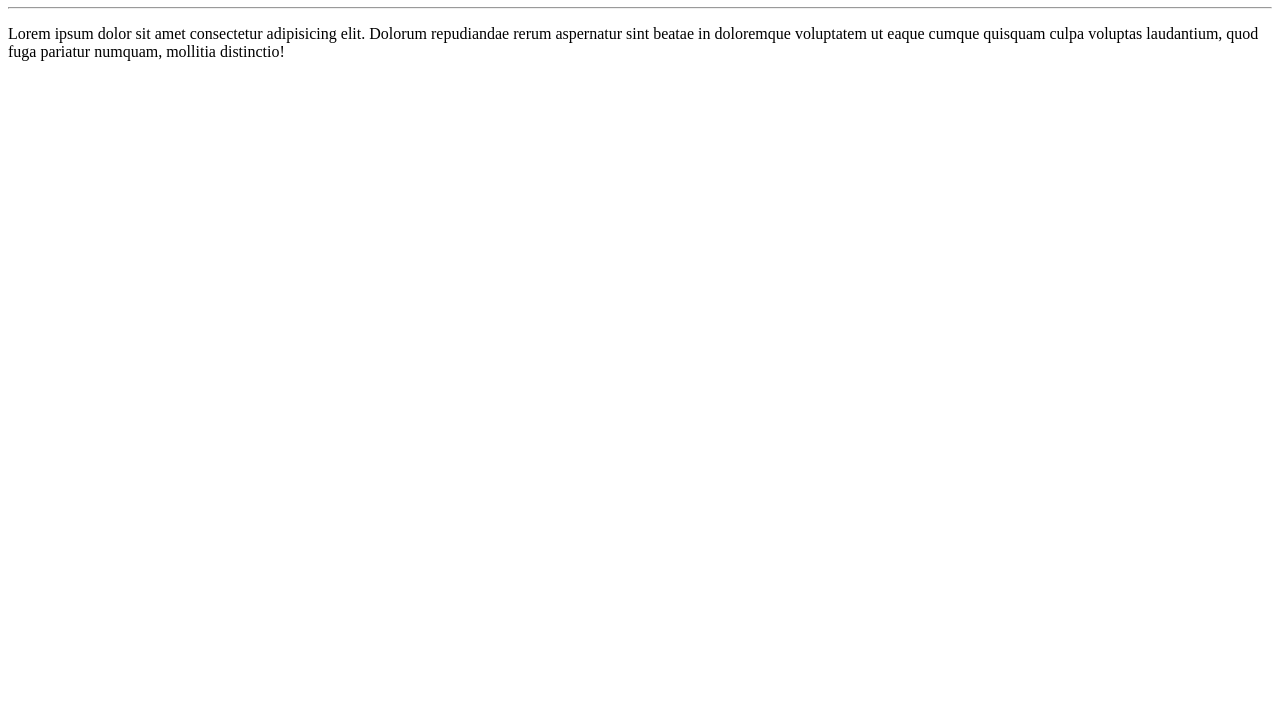
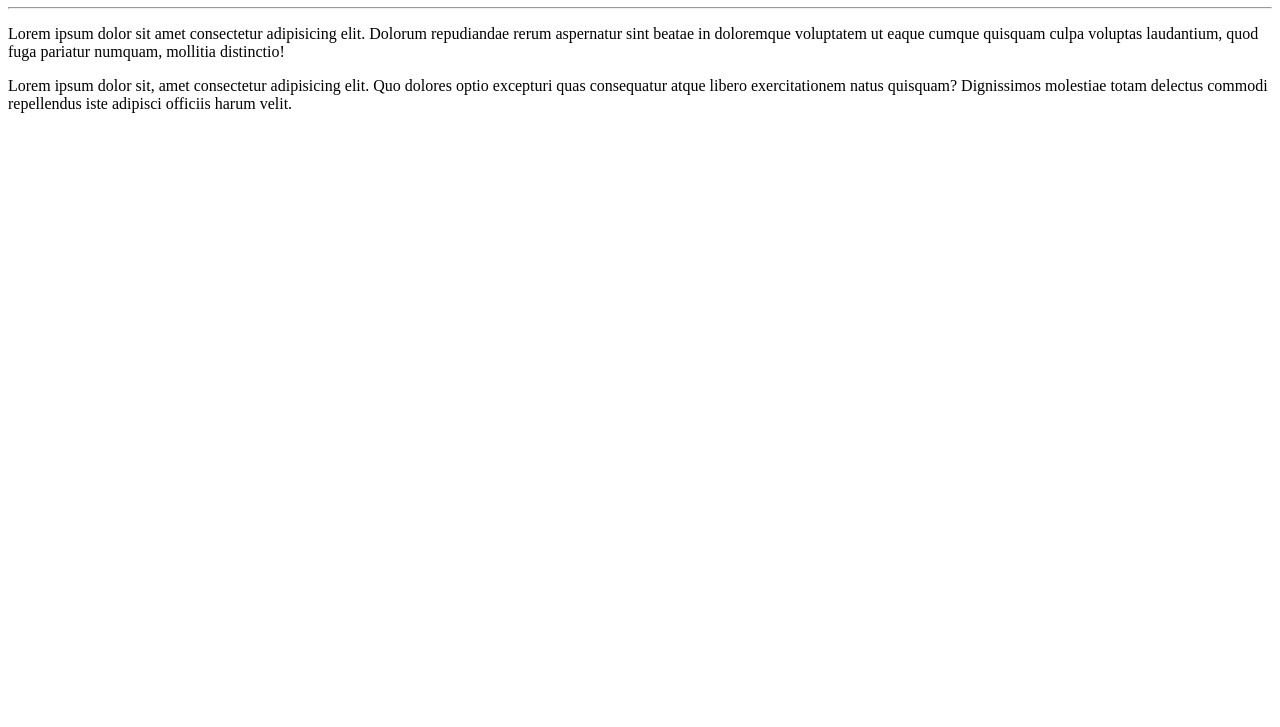
Before and after one commit to MariaGabriela0109/Teste, a plain HTML site: page SiteExemplo/index.html in a window 1280 px wide. Shown: the part 73-800 px from the top of the page. Drawn offline with Linux system fonts and the light colour scheme.

Commit message:
Paragrafo adicionado

```diff
--- a/SiteExemplo/index.html
+++ b/SiteExemplo/index.html
@@ -9,5 +9,6 @@
     <h1>Teste</h1>
     <hr>
     <p>Lorem ipsum dolor sit amet consectetur adipisicing elit. Dolorum repudiandae rerum aspernatur sint beatae in doloremque voluptatem ut eaque cumque quisquam culpa voluptas laudantium, quod fuga pariatur numquam, mollitia distinctio!</p>
+    <p>Lorem ipsum dolor sit, amet consectetur adipisicing elit. Quo dolores optio excepturi quas consequatur atque libero exercitationem natus quisquam? Dignissimos molestiae totam delectus commodi repellendus iste adipisci officiis harum velit.</p>
 </body>
 </html>
```
